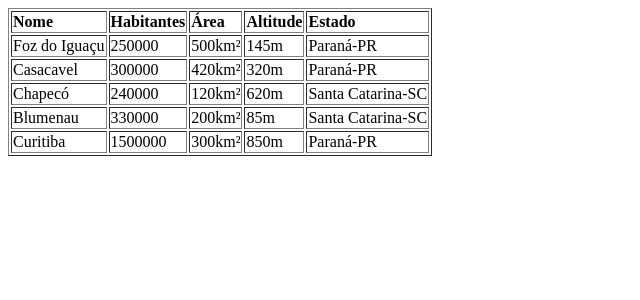
After one commit to PlatinumLia/DevWeb-II, a PHP site: the page made by Aula 3 - Funções/Lista 3 - Funções/3.php in a window 1280 px wide. The commit adds this page. Shown: the top 300 px of the page, without its empty margins (0-640 px from the left). Run offline with PHP 8.4, Linux system fonts and the light colour scheme.

Commit message:
Add files via upload

```diff
--- /dev/null
+++ b/Aula 3 - Funções/Lista 3 - Funções/3.php
@@ -0,0 +1,30 @@
+<?php
+//declaração da função
+function desenhaLinha($dadosCidades){
+    echo "<tr>
+    <td>$dadosCidades[nome]</td>
+    <td>$dadosCidades[habitantes]</td>
+    <td>$dadosCidades[area]</td>
+    <td>$dadosCidades[altitude]</td>
+    <td>$dadosCidades[estado]</td>
+    ";
+}
+
+//declaração das variáveis contendo os arrays
+$cabecalho = array('nome' => '<b>Nome</b>', 'habitantes' => '<b>Habitantes</b>', 'area' => '<b>Área</b>', 'altitude' => '<b>Altitude</b>', 'estado' => '<b>Estado</b>');
+$linha1 = array('nome' => 'Foz do Iguaçu', 'habitantes' => 250000, 'area' => '500km²', 'altitude' => '145m', 'estado' => 'Paraná-PR');
+$linha2 = array('nome' => 'Casacavel', 'habitantes' => 300000, 'area' => '420km²', 'altitude' => '320m', 'estado' => 'Paraná-PR');
+$linha3 = array('nome' => 'Chapecó', 'habitantes' => 240000, 'area' => '120km²', 'altitude' => '620m', 'estado' => 'Santa Catarina-SC');
+$linha4 = array('nome' => 'Blumenau', 'habitantes' => 330000, 'area' => '200km²', 'altitude' => '85m', 'estado' => 'Santa Catarina-SC');
+$linha5 = array('nome' => 'Curitiba', 'habitantes' => 1500000, 'area' => '300km²', 'altitude' => '850m', 'estado' => 'Paraná-PR');
+
+$linhas = array($cabecalho, $linha1, $linha2, $linha3, $linha4, $linha5);
+
+//imprime as linhas da tabela
+echo "<table border = '1'>";
+foreach($linhas as $imprimeLinhas){
+    desenhaLinha($imprimeLinhas);
+}
+echo "</table>";
+
+?>
```
Also changed, not shown: Aula 3 - Funções/Lista 3 - Funções/2.php (+7 -1 lines), Aula 3 - Funções/exercDois.php (added, +20 -0 lines).
